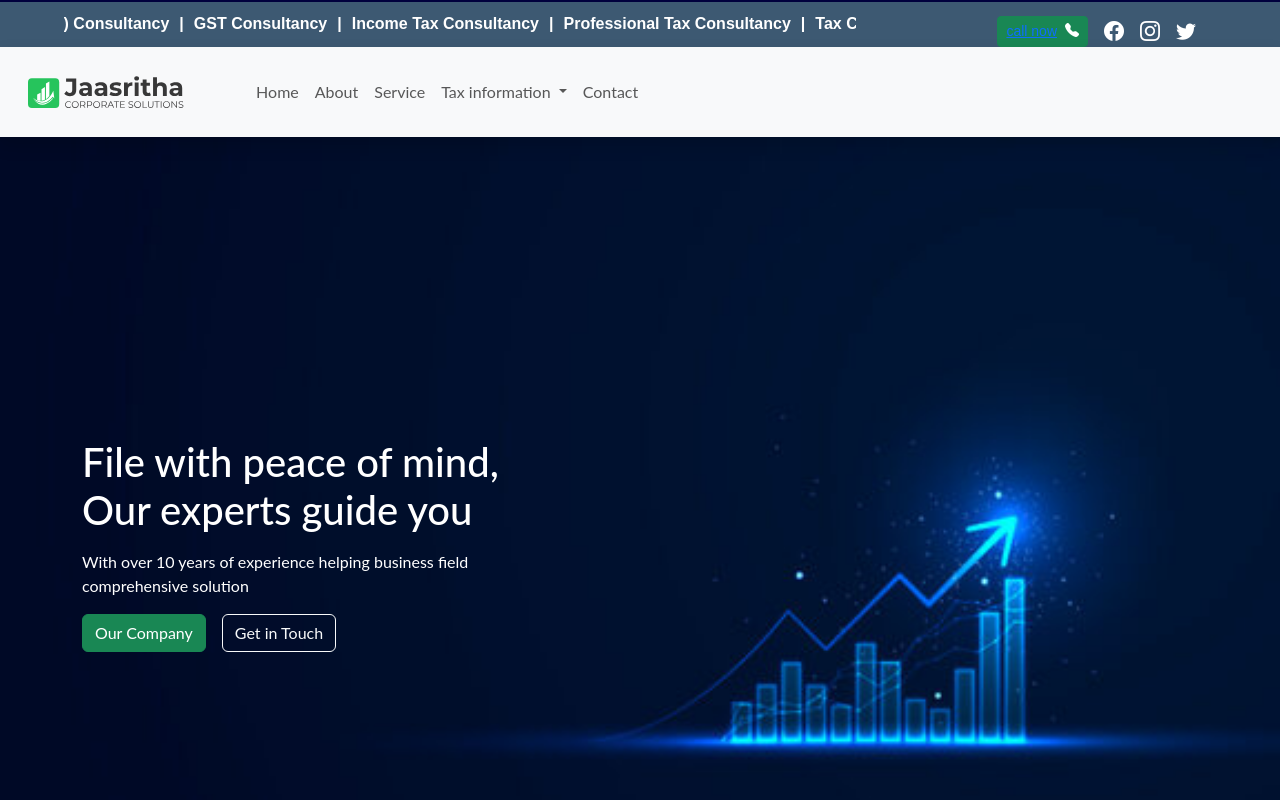
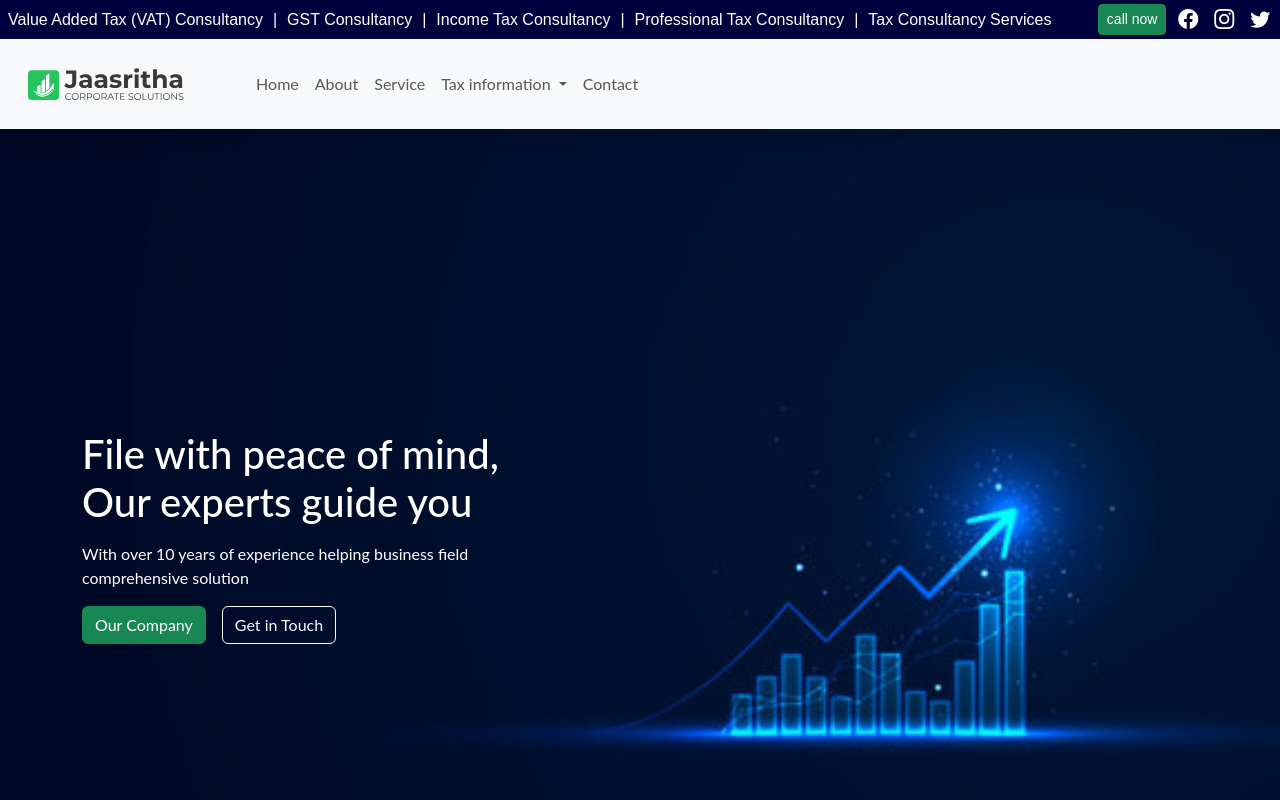
Before and after one commit to manasakc055/TaxCompany-website, a Vue app: page / in a window 1280 px wide. Shown: the top 800 px of the page. Built offline with nearby package versions, Linux system fonts and the light colour scheme.

Commit message:
change 3 navbar

```diff
--- a/src/components/Layouts/AppHeader.vue
+++ b/src/components/Layouts/AppHeader.vue
@@ -1,38 +1,35 @@
 <template>
+  <div>
     <div class="top w-100" style="background-color: rgb(0, 0, 61)">
       <!-- <button class="btn btn-success ms-3 btn-sm">call now</button>  -->
 
-      <div class="co">
+      <div class="co d-flex align-items-cente">
         <!-- <div class="d-flex text-white py-2 justify-content-between w-100 px-m-4 px-lg-5 px-2"> -->
-        <div class=" news-ticker">
+        <div class=" news-ticker d-flex align-items-center py-1 px-2">
 
-          <div class="news-ticker-content">
-            <ul>
-              <li><a href="#">Value Added Tax (VAT) Consultancy</a></li>
+          <div class="news-ticker-content w-100 m-0 p-0" style="height: auto;">
+            <ul class="fs-6 d-flex align-items-center m-0 p-0">
+              <li><a class="#" href="#">Value Added Tax (VAT) Consultancy</a></li>
               <li><a href="#"> GST Consultancy</a></li>
               <li><a href="#"> Income Tax Consultancy</a></li>
               <li><a href="#">Professional Tax Consultancy</a></li>
               <li><a href="#">Tax Consultancy Services</a></li>
             </ul>
           </div>
-          <div class="news-ticker-header decoration-none d-flex gap-3 flex-inline">
-            <button class="btn btn-success ms-3 btn-sm text-white"><a href="tel:+918374318214">call now<i class="bi bi-telephone-fill ps-2"></i></a></button>
+        </div>
+        <div class="right d-flex p-1 align-items-center justify-content-around">
+          <a class="btn  btn-sm btn-success" href="tel:+918374318214">call now</a>
+          <div class="news-ticker-header decoration-none d-flex gap-3 flex-inline social-icons">
             <a href="#"><i class="bi bi-facebook fs-5"></i></a>
             <a href="#"><i class="bi bi-instagram fs-5"></i></a>
             <a href="#"><i class="bi bi-twitter fs-5"></i></a>
           </div>
         </div>
-        <div class="right d-flex">
-
-          <!-- <a href="#" title="qs" class="no-mobile text-white text-decoration-none"><i
-              class="fa fa-circle-question active"></i> Have any questions?</a> -->
-          <!-- <button class="btn btn-success ms-3 btn-sm">call now</button> -->
-        </div>
       </div>
     </div>
 
     <!-- navvvv -->
-    <nav class="navbar navbar-expand-lg navbar-light bg-light  shadow p-3 py-4 sticky-top top-0">
+    <nav class="navbar navbar-expand-lg navbar-light bg-light  shadow p-3 py-4">
       <div class="container-fluid nav-c relative d-flex align-items-center gap-5">
         <img class="navbar-brand" src="../../assets/images/black-logo.svg" alt="" style="height: 42px" />
         <button class="navbar-toggler" type="button" data-bs-toggle="collapse" data-bs-target="#navbarSupportedContent"
@@ -74,6 +71,7 @@
         </div>
       </div>
     </nav>
+  </div>
 
 </template>
 
@@ -90,59 +88,45 @@ export default {
 
 
 <style scoped>
-.top {
-  padding-top: 1.5px;
-  /* display: flex;
-  align-items: center;
-  justify-content: center; */
+
+.co {
+  font-family: 'Poppins', sans-serif;
 }
 
-.co {
-  background-color: rgb(61, 89, 114);
+.news-ticker {
+  width: 85%;
+
+}
+.right{
+  width: 15%;
+}
+.news-ticker-header {
+  color: rgb(73, 202, 71);
+
   display: flex;
-  align-items: center;
-  justify-content: center;
-  margin: auto;
-  font-family: 'Poppins', sans-serif;
-  padding-top: 15px;
+}
+
+.routlink,
+.bi {
+  color: white;
+  text-decoration: none !important;
 
 }
 
-.news-ticker {
-  width: 90%;
-  height: 30px;
-  display: flex;
-  align-items: center;
-  padding-right: 20px;
-}
-
-.news-ticker-header {
-  color: beige;
-  height: 100%;
-  display: flex;
-  align-items: end;
-  justify-content:end;
-  padding-left: 0 12px;
-  width: 500px;
-  font-weight: bold;
-}
-.routlink,.bi{
-    color:white;
-    text-decoration: none !important;
+.news-ticker-content {
+  overflow: hidden;
+  /* white-space: nowrap; */
 
 }
 
 .news-ticker-content ul {
-  display: flex;
+  /* display: flex; */
   white-space: nowrap;
   list-style: none;
-  animation: ticker 20s linear infinite;
-  font-weight: bold;
+  animation: ticker 10s linear infinite;
 }
 
-.news-ticker-content {
-  overflow: hidden;
-}
+
 
 .news-ticker-content ul li ::after {
   content: "|";
@@ -161,12 +145,13 @@ export default {
 
 /*** Ticker Animation***/
 @keyframes ticker {
+
   0% {
-    transform: translate3d(0, 0, 0);
+    transform: translateX(100%);
   }
 
   100% {
-    transform: translate3d(-100%, 0, 0);
+    transform: translateX(-100%);
   }
 
 }
@@ -190,18 +175,30 @@ export default {
   .nav-c {
     padding-left: 12px;
   }
+
 }
 
 @media (max-width: 700px) {
   .no-mobile {
     display: none;
   }
+  .social-icons{
+    display: none !important;
+  }
+
 }
 
 .closeMenuBtn {
   display: none !important;
 }
-
+@media (max-width:1130px) {
+  .news-ticker{
+    width: 75%;
+  }
+  .right{
+    width: 25%;
+  }
+}
 @media (max-width: 992px) {
   .nav-list {
     display: block !important;
```
Also changed, not shown: 1 other file (tests, documents, lock files or other folders).
